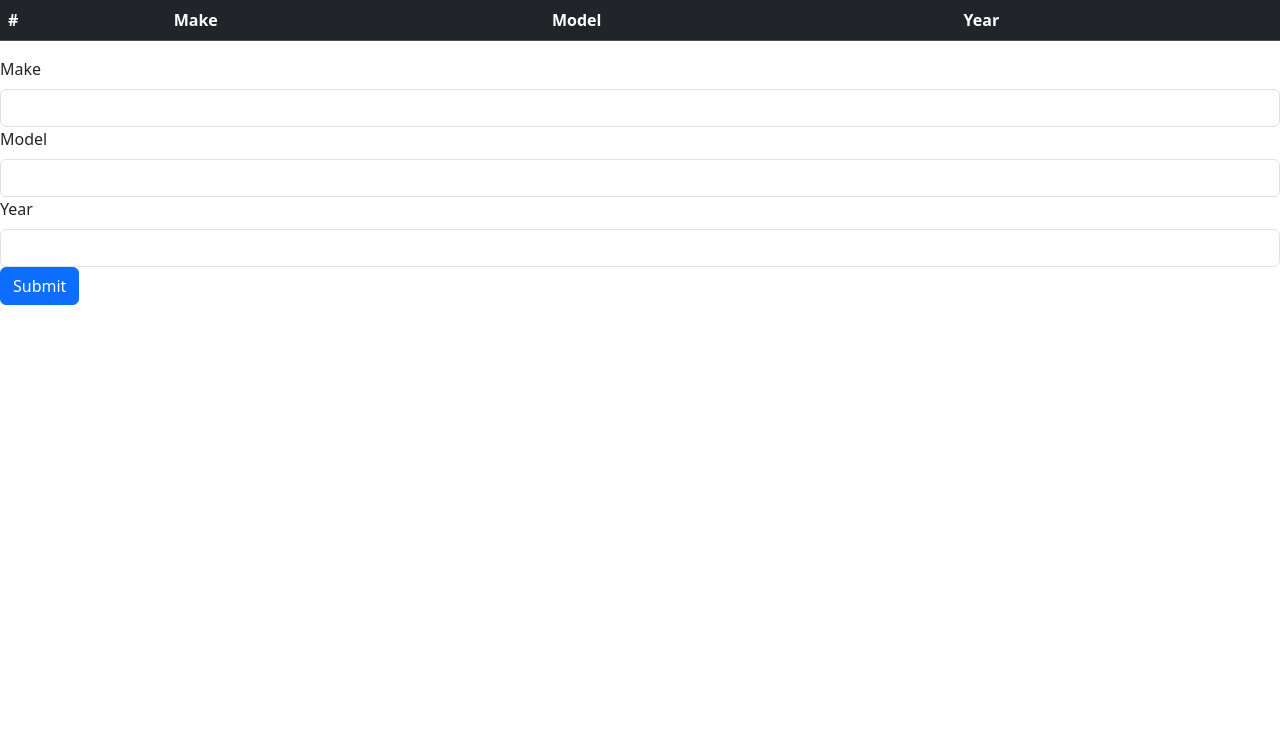
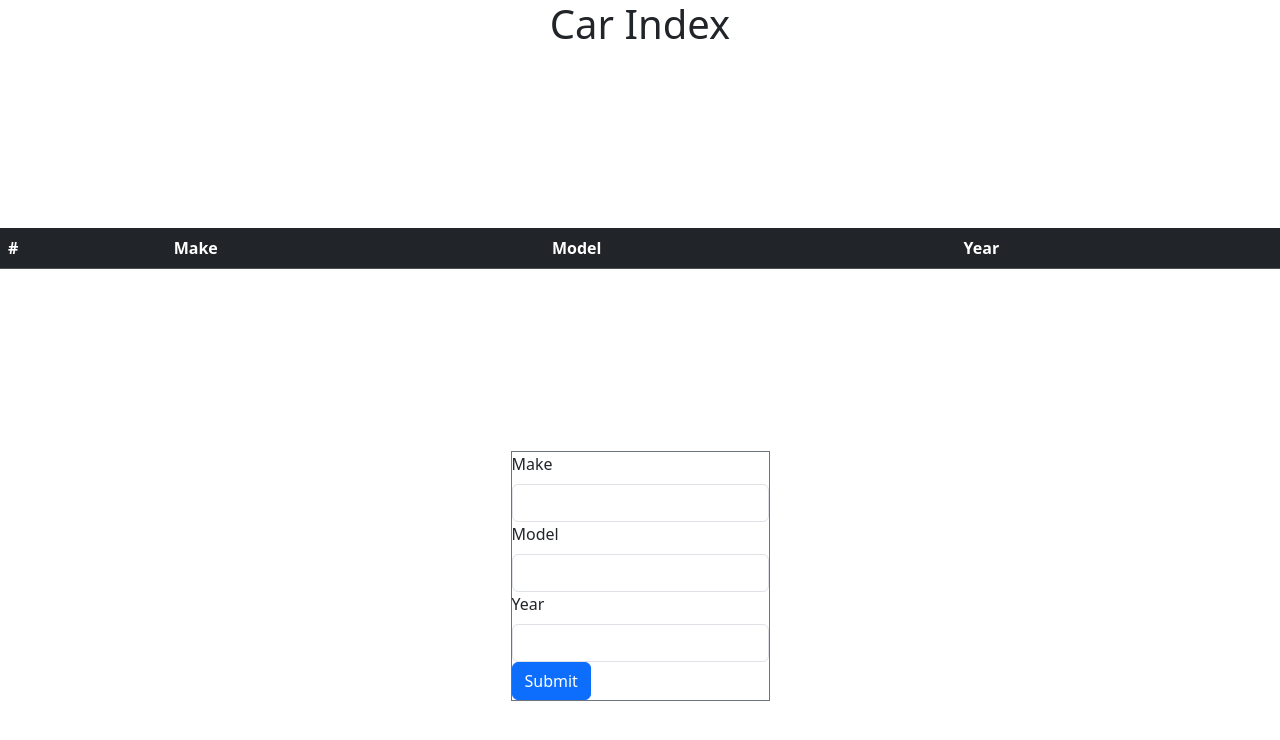
Before and after one commit to SirSpyder/Js-and-bootstrap-week-10, a website: page index.html in a window 1280 px wide. Drawn offline with nearby package versions, Linux system fonts and the light colour scheme.

Commit message:
1.0 finishing touches

```diff
--- a/index.html
+++ b/index.html
@@ -12,8 +12,10 @@
     A Bootstrap styled table representing your choice of data.
     A Bootstrap styled form that allows a user to add a new row to the table when clicking on submit.   -->
 
+<h1 class="text-center text-weight-bold">Car Index</h1>
 
 <!--This is where the car data will display -->
+<div class="d-flex justify-content-center align-items-center" style="height: 50vh;">
     <table class="table table-dark">
         <thead id="tHead">
             <th>#</th>
@@ -24,9 +26,10 @@
         <tbody id="tBody">
         </tbody>
     </table>
+</div>
 <!--For adding in new info about cars for the table-->
-
-<form>
+<div class="d-flex justify-content-center align-items-center" style="height: 30vh;">
+    <form class="border border-secondary">
     <div>
         <label for="Make" class="form-label">Make</label>
         <input type="text" class="form-control" id="Make"/>
@@ -43,7 +46,7 @@
     Submit
     </button>
     </form>
-
+</div>
 <script src="node_modules/jquery/dist/jquery.js"></script>
 <script src="node_modules/bootstrap/dist/js/bootstrap.bundle.js"></script>
 <script src="./script.js"></script>
```
Lines whose indentation alone changed are shown as unchanged.
